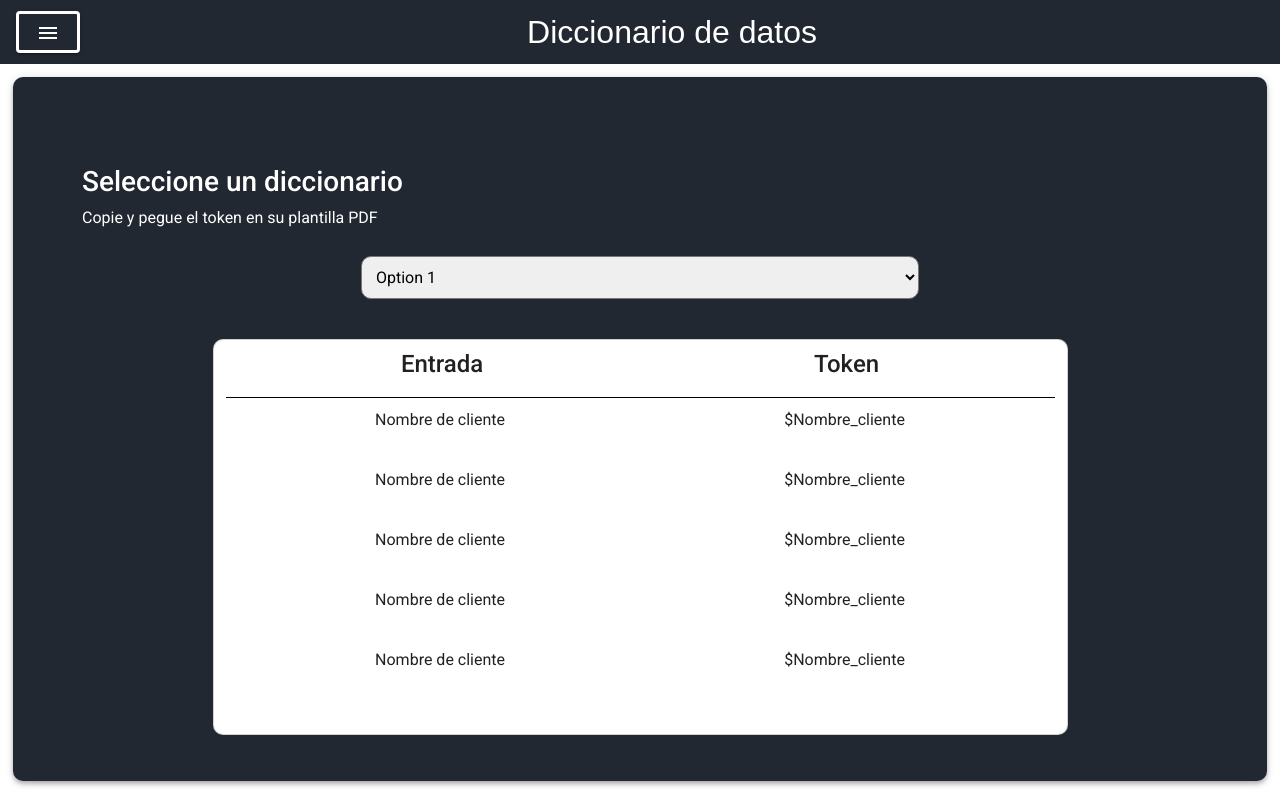
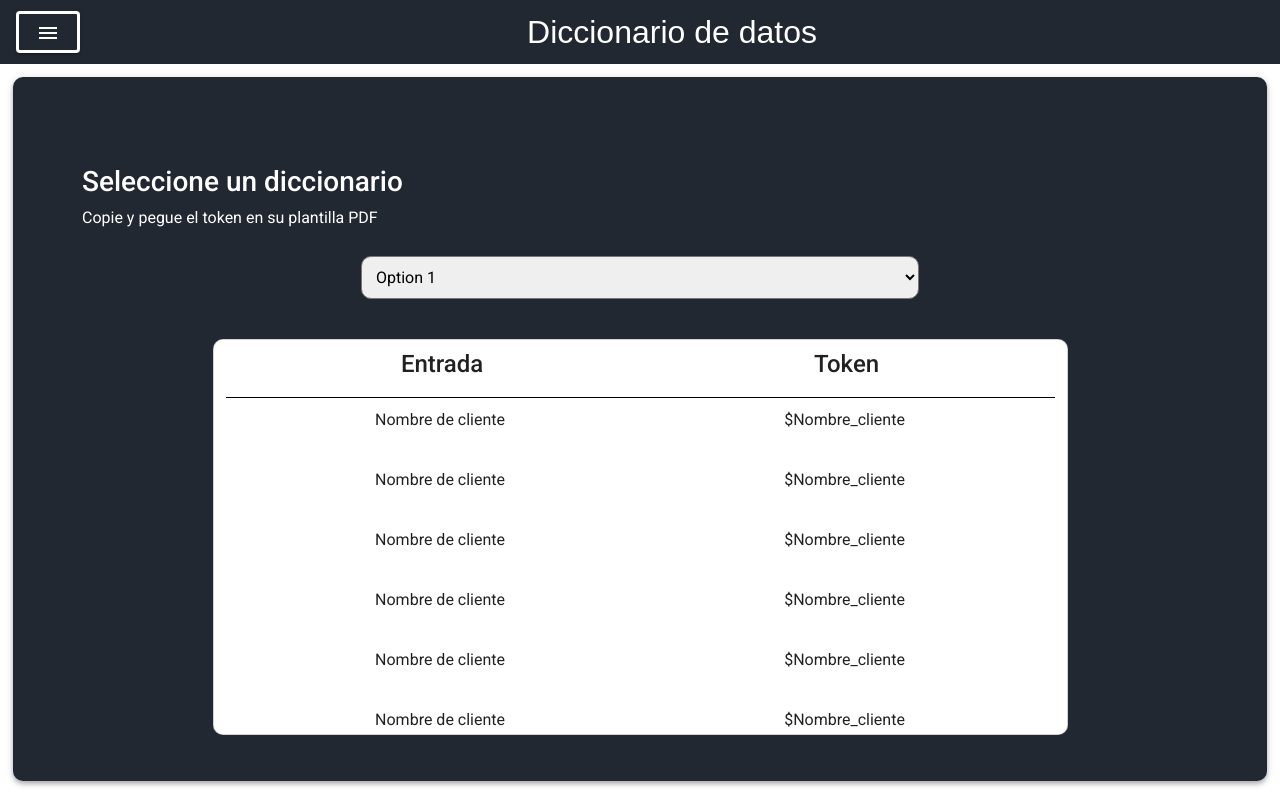
Before and after one commit to JimmyOjeda/QDocs, an Angular app: page /data-dictionary in a window 1280 px wide. Built offline with nearby package versions, Linux system fonts and the light colour scheme.

Commit message:
Add scroll to dictionary view

```diff
--- a/src/app/views/dictionary-view/dictionary-view.component.css
+++ b/src/app/views/dictionary-view/dictionary-view.component.css
@@ -10,3 +10,8 @@
   justify-content: space-around;
   padding: 10px;
 }
+
+.dictionary-container{
+  overflow-y: auto;
+  max-height: 100%;
+}
--- a/src/app/views/dictionary-view/dictionary-view.component.html
+++ b/src/app/views/dictionary-view/dictionary-view.component.html
@@ -16,10 +16,26 @@
     </div>
 
     <div class="row h-75" style="margin-top: 30px;">
-      <div class="card container" style="border-radius: 10px; max-width: 75%; margin: 0 auto;">
+      <div class="card container dictionary-container" style="border-radius: 10px; max-width: 75%; margin: 0 auto;">
         <div class="dictionary-header">
           <h4>Entrada</h4>
           <h4>Token</h4>
+        </div>
+        <div class="dictionary-entry">
+          <p>Nombre de cliente</p>
+          <p>$Nombre_cliente</p>
+        </div>
+        <div class="dictionary-entry">
+          <p>Nombre de cliente</p>
+          <p>$Nombre_cliente</p>
+        </div>
+        <div class="dictionary-entry">
+          <p>Nombre de cliente</p>
+          <p>$Nombre_cliente</p>
+        </div>
+        <div class="dictionary-entry">
+          <p>Nombre de cliente</p>
+          <p>$Nombre_cliente</p>
         </div>
         <div class="dictionary-entry">
           <p>Nombre de cliente</p>
```
